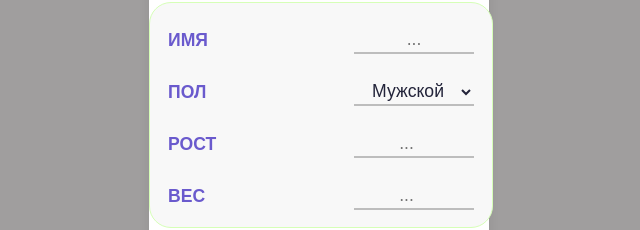
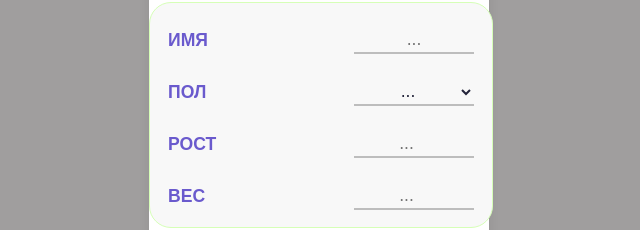
Before and after one commit to TOR2077/ZdorovoPopovich, a React (Create React App) app: page /registration in a window 1280 px wide. Shown: the part 228-458 px from the top of the page, without its empty margins (321-961 px from the left). Built offline with nearby package versions, Linux system fonts and the light colour scheme.

Commit message:
Profile page edit 1.6

```diff
--- a/src/pages/Registration.jsx
+++ b/src/pages/Registration.jsx
@@ -29,6 +29,7 @@ export default function Registration() {
           </label>
           <label>ПОЛ
             <select value={gender} onChange={e => setGender(e.target.value)} required>
+              <option value="">...</option>
               {genders.map(g => <option key={g} value={g}>{g}</option>)}
             </select>
           </label>
```
